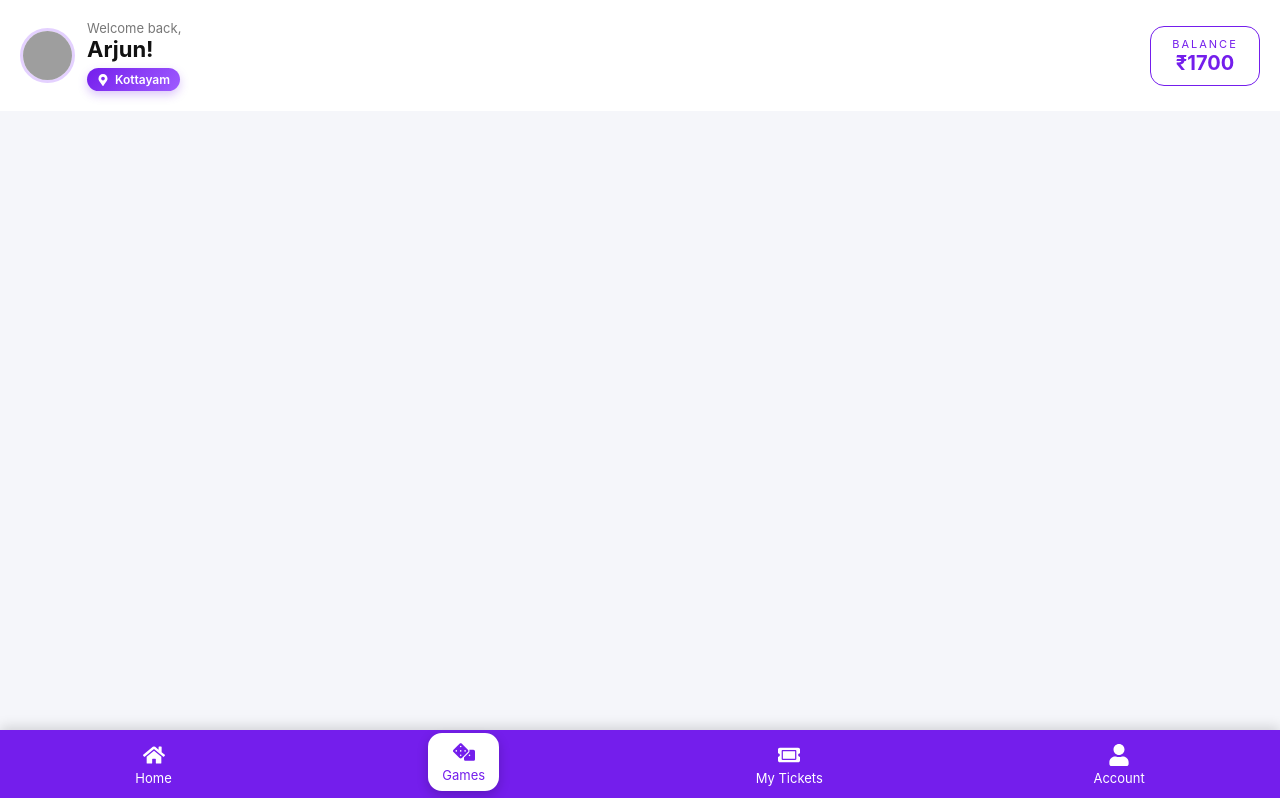
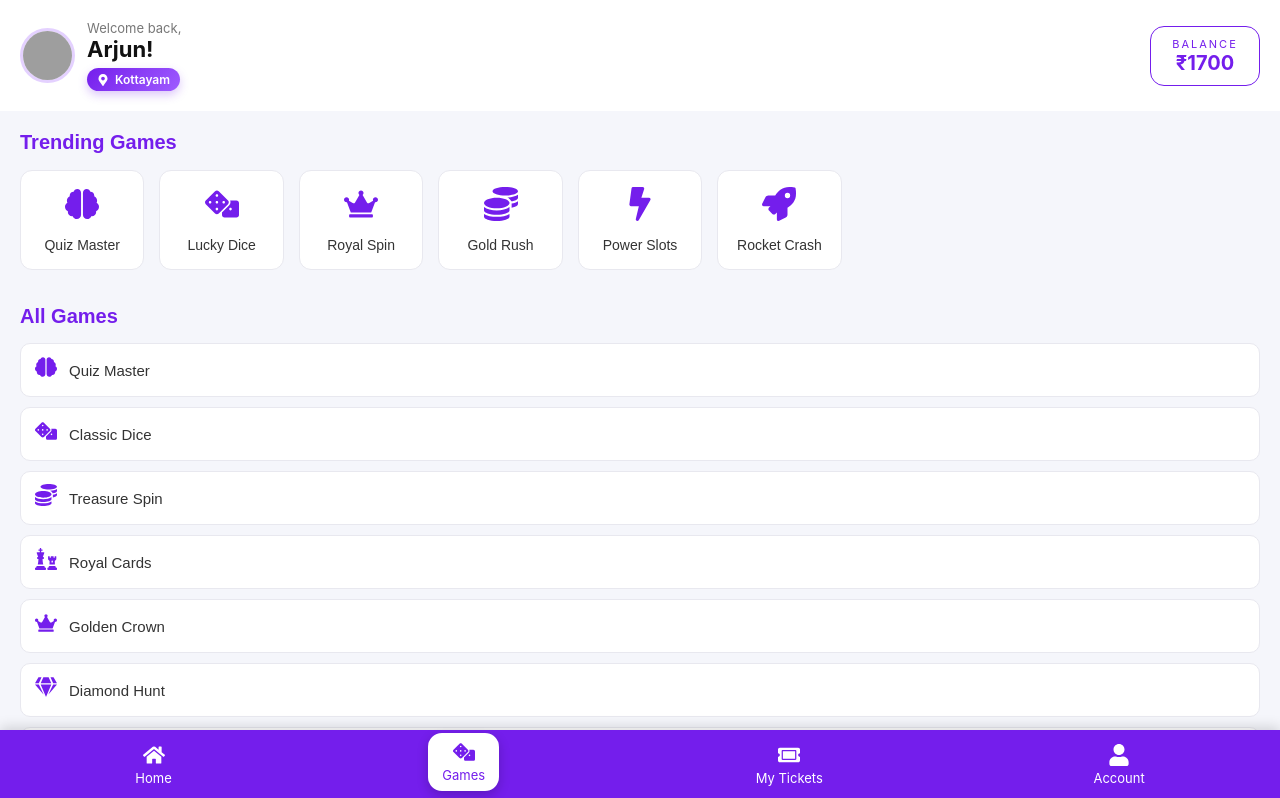
Before and after one commit to reluctant-king/Mini_Lotto_web_app, a React (Vite) app: page /games in a window 1280 px wide. Shown: the top 798 px of the page. Built offline with nearby package versions, Linux system fonts and the light colour scheme; grey boxes are pictures that could not be loaded.

Commit message:
games section update

```diff
--- a/src/App.jsx
+++ b/src/App.jsx
@@ -2,6 +2,7 @@ import { BrowserRouter, Routes, Route, useLocation } from "react-router-dom";
 import HomePage from "./components/Home/HomePage";
 import Login from "./components/Login/Login";
 import Otp from "./components/Login/Otp";
+import Games from "./components/Games/Games";
 import Header from "./components/Header/Header";
 import BottomNav from "./components/Footer/BottomNav";
 import RechargeTable from "./components/Recharge/RechargeTable";
@@ -28,6 +29,8 @@ function Layout() {
         <Route path="/recharge" element={<RechargeTable />} />
         <Route path="/tickets" element={<TicketSlider />} />
         <Route path="/winners" element={<WinnerSlider />} />
+                <Route path="/games" element={<Games />} />
+
       </Routes>
 
       {!hideLayout && <BottomNav />}
--- a/src/components/Footer/BottomNav.jsx
+++ b/src/components/Footer/BottomNav.jsx
@@ -11,6 +11,10 @@ export default function BottomNav() {
   const path = location.pathname;
 
   return (
+    <>
+      {/* Spacer prevents content from hiding behind navbar */}
+      <div className="bottom-nav-spacer"></div>
+
       <div className="bottom-nav">
 
         <div
@@ -46,5 +50,6 @@ export default function BottomNav() {
         </div>
 
       </div>
+    </>
   );
 }
--- a/src/components/Footer/bottomNav.css
+++ b/src/components/Footer/bottomNav.css
@@ -45,3 +45,7 @@ transform:translateY(-3px);
 .nav-item.active svg{
 color:#741eec;
 }
+.bottom-nav-spacer{
+height:70px;
+width:100%;
+}
--- /dev/null
+++ b/src/components/Games/Games.jsx
@@ -0,0 +1,76 @@
+import React from "react";
+import "./games.css";
+import {
+  FaDice,
+  FaCoins,
+  FaCrown,
+  FaGem,
+  FaChess,
+  FaBrain,
+  FaBolt,
+  FaRocket,
+  FaTrophy,
+  FaGamepad
+} from "react-icons/fa";
+
+const trendingGames = [
+  { name: "Quiz Master", icon: <FaBrain /> },
+  { name: "Lucky Dice", icon: <FaDice /> },
+  { name: "Royal Spin", icon: <FaCrown /> },
+  { name: "Gold Rush", icon: <FaCoins /> },
+  { name: "Power Slots", icon: <FaBolt /> },
+  { name: "Rocket Crash", icon: <FaRocket /> }
+];
+
+const allGames = [
+  { name: "Quiz Master", icon: <FaBrain /> },
+  { name: "Classic Dice", icon: <FaDice /> },
+  { name: "Treasure Spin", icon: <FaCoins /> },
+  { name: "Royal Cards", icon: <FaChess /> },
+  { name: "Golden Crown", icon: <FaCrown /> },
+  { name: "Diamond Hunt", icon: <FaGem /> },
+  { name: "Crash Rocket", icon: <FaRocket /> },
+  { name: "Lightning Spin", icon: <FaBolt /> },
+  { name: "Champion Arena", icon: <FaTrophy /> },
+  { name: "Arcade Battle", icon: <FaGamepad /> },
+  { name: "Mega Dice", icon: <FaDice /> },
+  { name: "Treasure Vault", icon: <FaCoins /> }
+];
+
+export default function CasinoGamesPage() {
+  return (
+    <div className="casinoGamesPageShell">
+
+      <div className="casinoTrendingGamesBlock">
+        <h2 className="casinoTrendingGamesTitle">Trending Games</h2>
+
+        <div className="casinoTrendingGamesGrid">
+          {trendingGames.map((game, index) => (
+            <div key={index} className="casinoTrendingGameCard">
+              <div className="casinoTrendingGameIcon">
+                {game.icon}
+              </div>
+              <p>{game.name}</p>
+            </div>
+          ))}
+        </div>
+      </div>
+
+      <div className="casinoAllGamesBlock">
+        <h2 className="casinoAllGamesTitle">All Games</h2>
+
+        <div className="casinoAllGamesList">
+          {allGames.map((game, index) => (
+            <div key={index} className="casinoAllGameRow">
+              <div className="casinoAllGameIcon">
+                {game.icon}
+              </div>
+              <span>{game.name}</span>
+            </div>
+          ))}
+        </div>
+      </div>
+
+    </div>
+  );
+}
--- /dev/null
+++ b/src/components/Games/games.css
@@ -0,0 +1,92 @@
+.casinoGamesPageShell{
+    padding:20px;
+    background:#f5f6fb;
+    min-height:100vh;
+    font-family:sans-serif;
+}
+
+/* trending */
+
+.casinoTrendingGamesBlock{
+    margin-bottom:35px;
+}
+
+.casinoTrendingGamesTitle{
+    font-size:20px;
+    color:#741eec;
+    margin-bottom:16px;
+}
+
+.casinoTrendingGamesGrid{
+    display:grid;
+    grid-template-columns:repeat(auto-fill,minmax(120px,1fr));
+    gap:15px;
+}
+
+.casinoTrendingGameCard{
+    background:white;
+    border-radius:12px;
+    padding:16px;
+    text-align:center;
+    border:1px solid #e8e8ef;
+    transition:all .25s ease;
+}
+
+.casinoTrendingGameCard:hover{
+    border-color:#741eec;
+    box-shadow:0 8px 20px rgba(116,30,236,0.15);
+}
+
+.casinoTrendingGameIcon{
+    font-size:34px;
+    color:#741eec;
+    margin-bottom:8px;
+}
+
+.casinoTrendingGameCard p{
+    font-size:14px;
+    margin:0;
+    color:#333;
+}
+
+
+/* all games */
+
+.casinoAllGamesTitle{
+    font-size:20px;
+    color:#741eec;
+    margin-bottom:15px;
+}
+
+.casinoAllGamesList{
+    display:flex;
+    flex-direction:column;
+    gap:10px;
+}
+
+.casinoAllGameRow{
+    display:flex;
+    align-items:center;
+    gap:12px;
+    background:white;
+    padding:12px 14px;
+    border-radius:10px;
+    border:1px solid #e8e8ef;
+    transition:all .2s ease;
+}
+
+.casinoAllGameRow:hover{
+    border-color:#741eec;
+    box-shadow:0 5px 14px rgba(116,30,236,0.12);
+}
+
+.casinoAllGameIcon{
+    font-size:22px;
+    color:#741eec;
+}
+
+.casinoAllGameRow span{
+    font-size:15px;
+    font-weight:500;
+    color:#333;
+}
--- a/src/components/Home/HomePage.jsx
+++ b/src/components/Home/HomePage.jsx
@@ -17,9 +17,7 @@ export default function HomePage() {
 </div>
 <div style={{padding:"10px"}}>
       <WinnerSlider />
-      <br/>
-            <br/>
-      <br/>
+
 
       </div>
 
```
Lines whose indentation alone changed are shown as unchanged.
